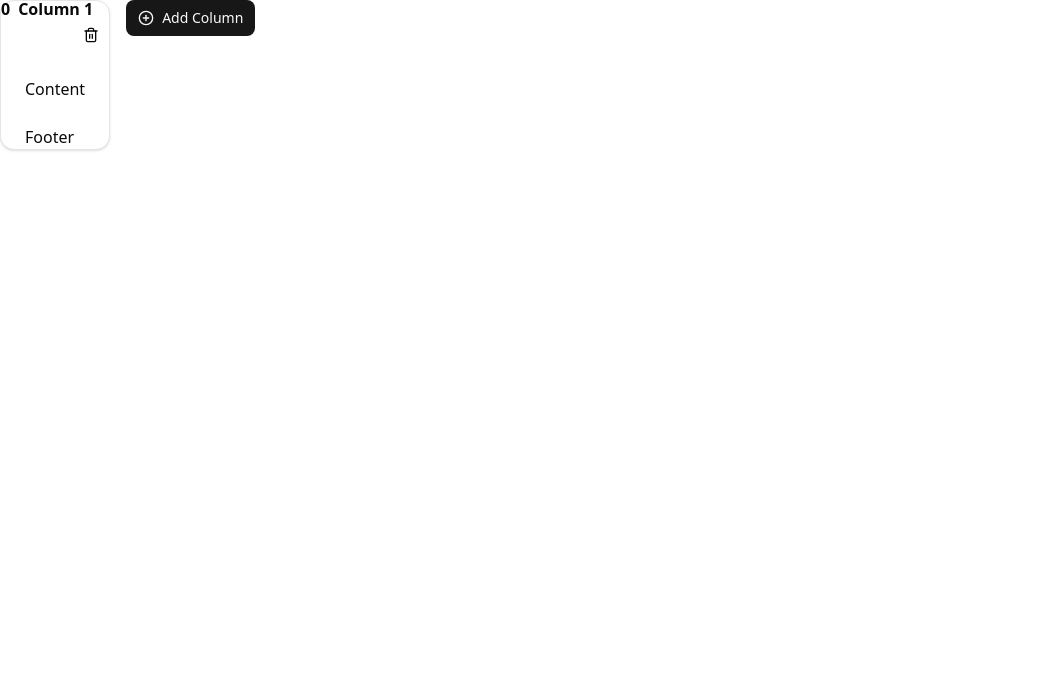
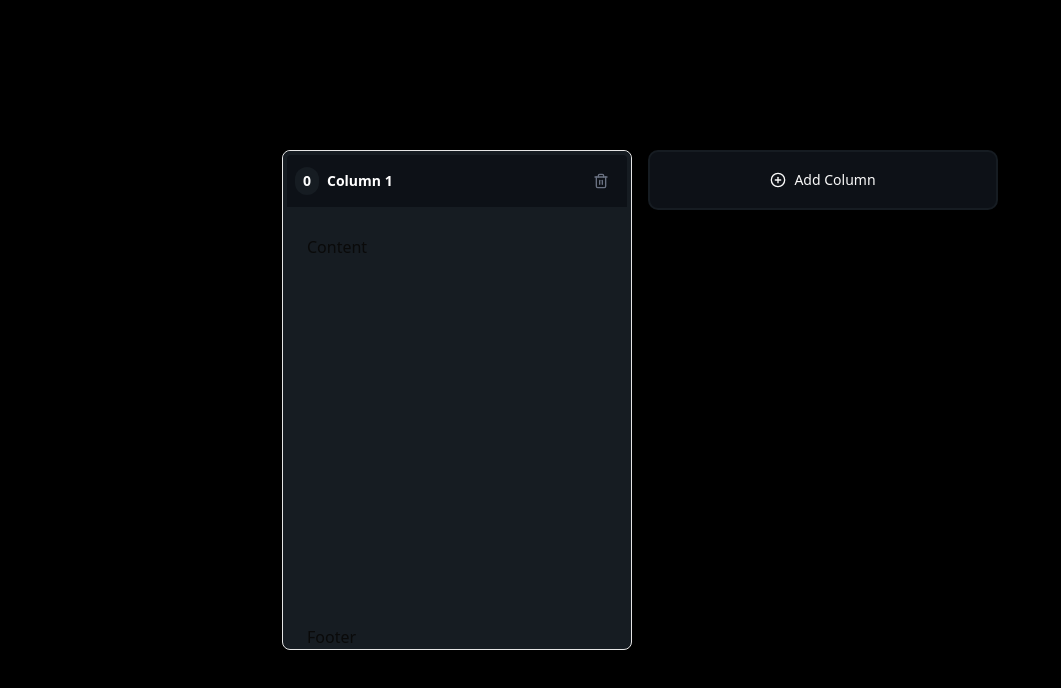
Before and after one commit to PrithiviPM2580/Cardify, a React (Vite) app: page / in a window 1280 px wide. Both pictures are taken after a click on the button "Add Column". Shown: the top 688 px of the page, without its empty margins (0-1061 px from the left). Built offline with nearby package versions, Linux system fonts and the light colour scheme.

Commit message:
feat: add dnd-kit/utilities dependency and update styles for column components

```diff
--- a/package.json
+++ b/package.json
@@ -12,6 +12,7 @@
   "dependencies": {
     "@dnd-kit/core": "^6.3.1",
     "@dnd-kit/sortable": "^10.0.0",
+    "@dnd-kit/utilities": "^3.2.2",
     "@tailwindcss/vite": "^4.1.18",
     "class-variance-authority": "^0.7.1",
     "clsx": "^2.1.1",
--- a/src/index.css
+++ b/src/index.css
@@ -43,6 +43,8 @@
   --color-sidebar-accent-foreground: var(--sidebar-accent-foreground);
   --color-sidebar-border: var(--sidebar-border);
   --color-sidebar-ring: var(--sidebar-ring);
+  --color-main-bg: #0d1117;
+  --color-column-bg: #161c22;
 }
 
 :root {
@@ -117,10 +119,41 @@
 @layer base {
   * {
     @apply border-border outline-ring/50;
-    @apply border-border outline-ring/50;
   }
   body {
-    @apply bg-background text-foreground;
-    @apply bg-background text-foreground;
+    @apply bg-black text-white;
   }
 }
+
+@layer components {
+  .flex-center {
+    @apply flex items-center justify-center;
+  }
+}
+
+@layer utilities {
+  .cardify-container {
+    @apply m-auto flex items-center min-h-screen w-full overflow-x-auto overflow-y-hidden px-10;
+  }
+  .cardify-btn {
+    @apply h-15 w-87.5 min-w-87.5 cursor-pointer flex gap-2 rounded-lg bg-main-bg border-2 border-column-bg p-4 ring-rose-500 hover:ring-2;
+  }
+  .column-container {
+    @apply bg-column-bg w-87.5 h-125 max-h-125 rounded-md flex flex-col;
+  }
+  .column-container-title {
+    @apply bg-main-bg text-sm text-white h-15 cursor-grab rounded-md rounded-b-none p-2 font-semibold border-column-bg border-4 flex items-center justify-between;
+  }
+  .column-container-content {
+    @apply flex grow;
+  }
+  .column-container-number {
+    @apply flex justify-center items-center bg-column-bg px-2 py-1 text-sm rounded-full;
+  }
+  .column-container-btn {
+    @apply bg-transparent hover:bg-transparent text-gray-500 hover:text-white rounded-xl p-0;
+  }
+  .column-container-btn:hover {
+    background-color: transparent !important;
+  }
+}
```
Also changed, not shown: 1 other file (tests, documents, lock files or other folders).
